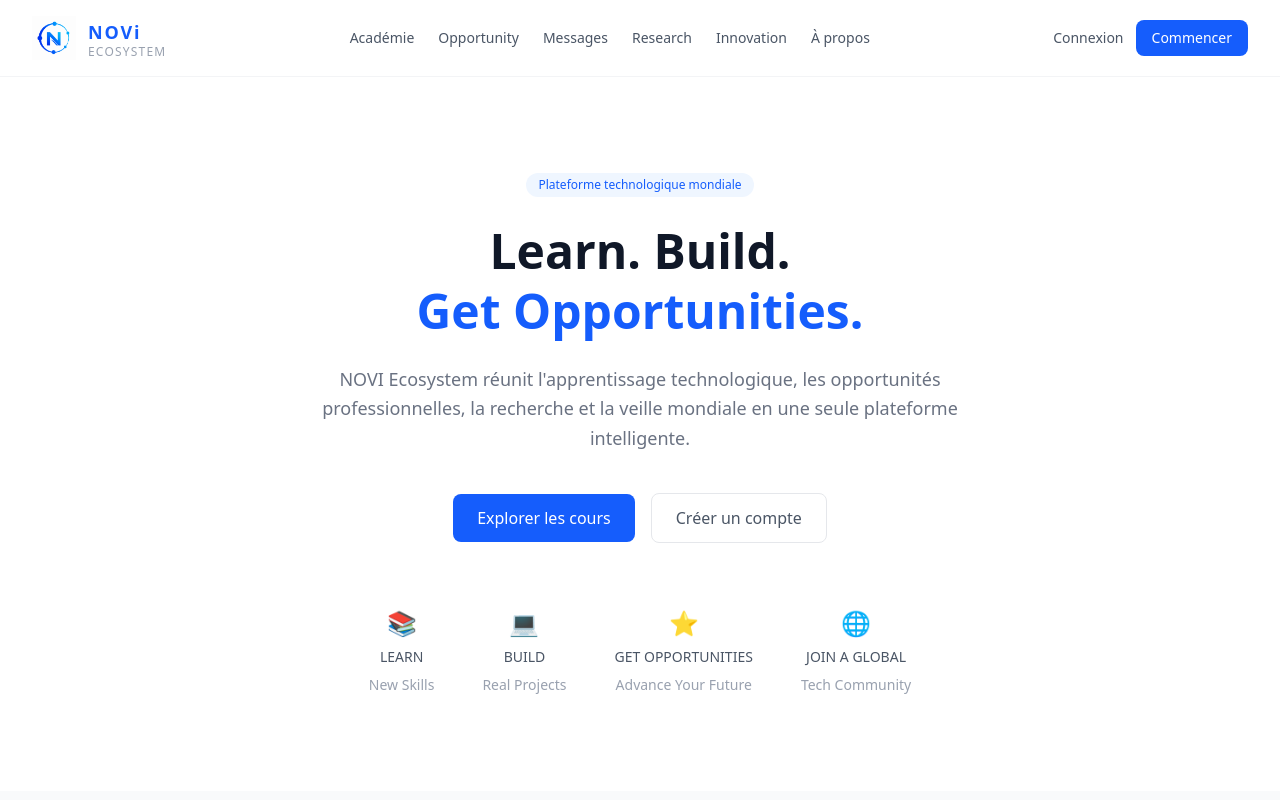
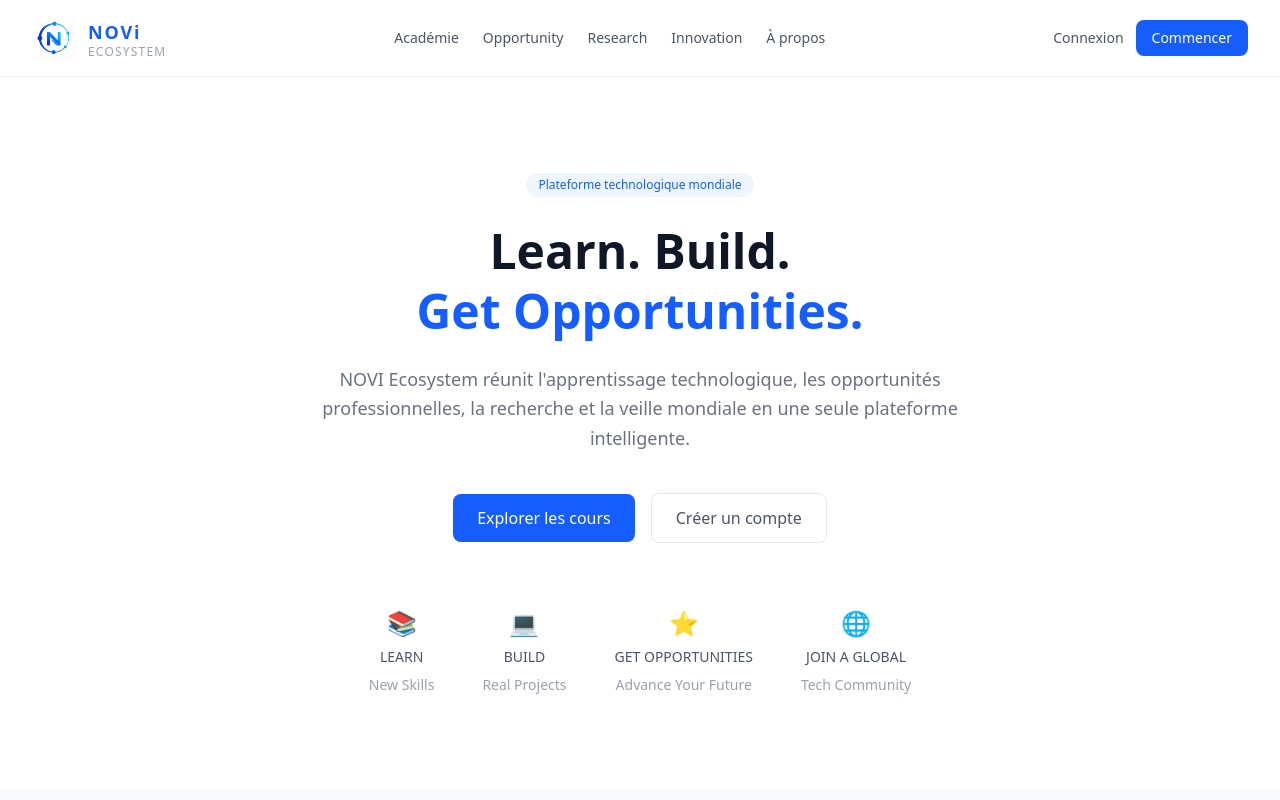
Before and after one commit to elnovic/novi-platform, a Next.js app: page / in a window 1280 px wide. Shown: the top 800 px of the page. Built offline with nearby package versions, Linux system fonts and the light colour scheme; no server answers.

Commit message:
Novi Opportunity V2 + Research V2 + Innovation V2

```diff
--- a/components/Navbar.tsx
+++ b/components/Navbar.tsx
@@ -20,10 +20,9 @@ export default function Navbar() {
     window.location.href = '/'
   }
 
-  const liens = [
+ const liens = [
   { href: '/academie', label: 'Académie' },
   { href: '/opportunity', label: 'Opportunity' },
-  { href: '/messages', label: 'Messages' },
   { href: '/research', label: 'Research' },
   { href: '/innovation', label: 'Innovation' },
   { href: '/about', label: 'À propos' }
```
